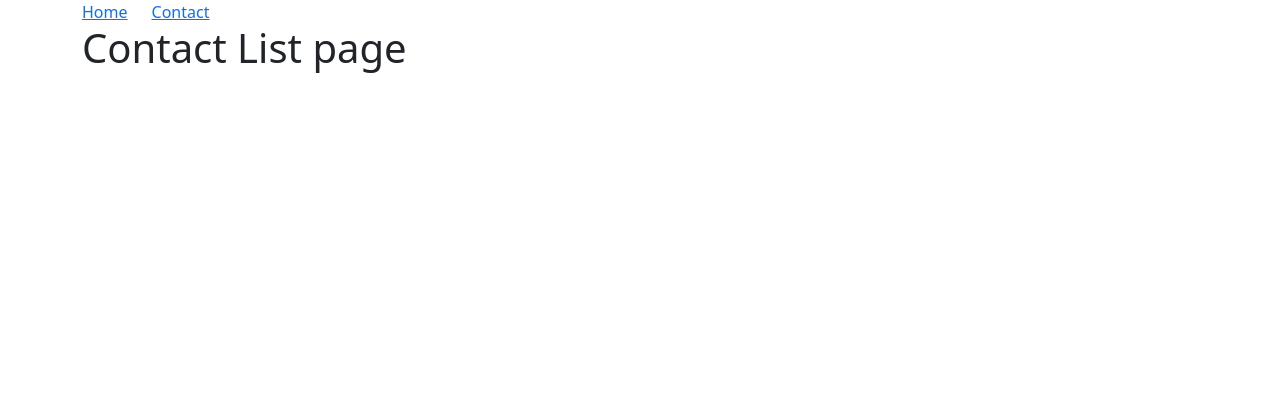
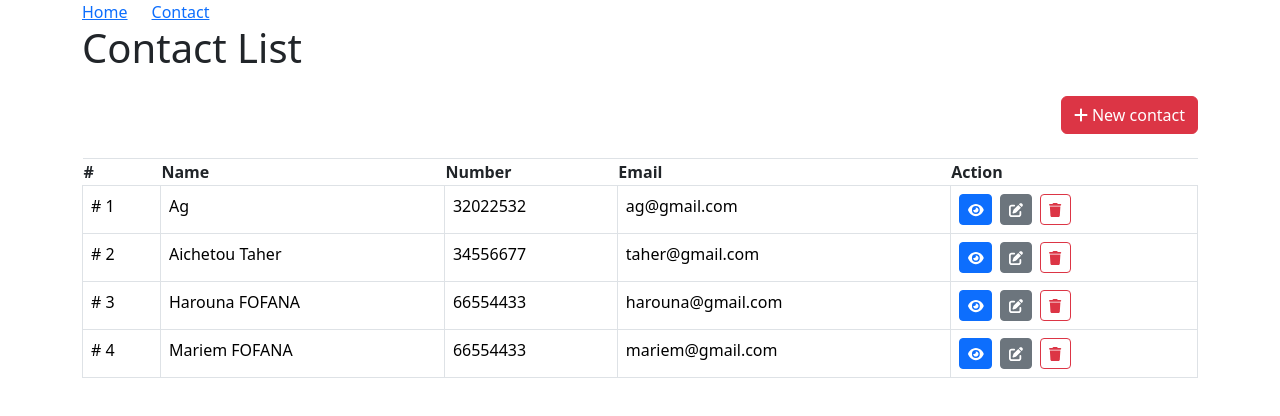
Before and after one commit to shyshasy/live-conding-contact-vuejs, a Vue app: page /contact in a window 1280 px wide. Shown: the top 416 px of the page. Built offline with nearby package versions, Linux system fonts and the light colour scheme.

Commit message:
Adding contact list

```diff
--- a/package.json
+++ b/package.json
@@ -9,6 +9,11 @@
     "preview": "vite preview"
   },
   "dependencies": {
+    "@fortawesome/fontawesome-svg-core": "^6.6.0",
+    "@fortawesome/free-brands-svg-icons": "^6.6.0",
+    "@fortawesome/free-regular-svg-icons": "^6.6.0",
+    "@fortawesome/free-solid-svg-icons": "^6.6.0",
+    "@fortawesome/vue-fontawesome": "^3.0.0-5",
     "bootstrap": "^5.3.3",
     "pinia": "^2.2.2",
     "vue": "^3.4.37",
--- /dev/null
+++ b/src/components/CustomButton.vue
@@ -0,0 +1,40 @@
+<script setup>
+defineProps({
+  customClass: String,
+  title: String,
+  icon: {
+    require: false,
+    default: null,
+    type: String,
+  },
+  isLink: {
+    require: true,
+    default: false,
+    type: Boolean,
+  },
+  route: {
+    require: false,
+    default: null,
+    type: String,
+  },
+});
+</script>
+
+<template>
+  <span>
+    <router-link :to="route" :class="customClass"  v-if="isLink && route">
+      <i :class="icon" v-if="icon"></i>
+      {{ title }}
+    </router-link>
+
+    <button :class="customClass" v-else>
+      <i :class="icon" v-if="icon"></i>
+      {{ title }}
+    </button>
+
+
+  </span>
+</template>
+
+<style scoped>
+</style>
--- a/src/main.js
+++ b/src/main.js
@@ -6,10 +6,24 @@ import router from '@router'
 import { createApp } from 'vue'
 import { createPinia } from 'pinia'
 import App from './App.vue'
+import CustomButton from '@/components/CustomButton.vue'
 
 const pinia = createPinia()
 const app = createApp(App)
 
+import { library } from "@fortawesome/fontawesome-svg-core";
+import { FontAwesomeIcon } from "@fortawesome/vue-fontawesome";
+import { fas } from '@fortawesome/free-solid-svg-icons'
+library.add(fas);
+import { fab } from '@fortawesome/free-brands-svg-icons';
+library.add(fab);
+import { far } from '@fortawesome/free-regular-svg-icons';
+library.add(far);
+import { dom } from "@fortawesome/fontawesome-svg-core";
+dom.watch();
+
+app.component("font-awesome-icon", FontAwesomeIcon);
+app.component('CustomBtn', CustomButton);
 app.use(pinia)
 app.use(router)
 app.mount('#app')
--- a/src/store/contactStore.js
+++ b/src/store/contactStore.js
@@ -1,9 +1,34 @@
 import { defineStore } from "pinia";
 
-const useContactStore = defineStore('contactStore', {
+export const useContactStore = defineStore('contactStore', {
     state: () => (
         {
-            contacts: [],
+            contacts: [
+                {
+                    id: 1,
+                    name: "Ag",
+                    number: "32022532",
+                    email: "ag@gmail.com"
+                },
+                {
+                    id: 2,
+                    name: "Aichetou Taher",
+                    number: "34556677",
+                    email: "taher@gmail.com"
+                },
+                {
+                    id: 3,
+                    name: "Harouna FOFANA",
+                    number: "66554433",
+                    email: "harouna@gmail.com"
+                },
+                {
+                    id: 4,
+                    name: "Mariem FOFANA",
+                    number: "66554433",
+                    email: "mariem@gmail.com"
+                }
+            ],
             currentContact: null,
             id: 0
         }
@@ -39,4 +64,4 @@ const useContactStore = defineStore('contactStore', {
             }
         }
     },
-})
+});
--- a/src/views/contact/ContactList.vue
+++ b/src/views/contact/ContactList.vue
@@ -1,8 +1,56 @@
 <script setup>
+import { useContactStore } from "@store/contactStore";
+const store = useContactStore();
 </script>
 
 <template>
-  <h1>Contact List page</h1>
+  <div>
+    <h1>Contact List</h1>
+    <div class="btn-right-action mt-4 mb-4 d-flex justify-content-end">
+      <CustomBtn
+        custom-class="btn btn-danger"
+        title="New contact"
+        icon="fas fa-plus"
+        isLink
+        route="contact/new"
+      />
+    </div>
+    <div class="contact-list-table">
+      <table class="table table-hover table-bordered">
+        <thead>
+          <th scope="col">#</th>
+          <th scope="col">Name</th>
+          <th scope="col">Number</th>
+          <th scope="col">Email</th>
+          <th scope="col">Action</th>
+        </thead>
+        <tbody>
+          <tr v-if="store.contacts.length === 0">
+            <td colspan="4">No data</td>
+          </tr>
+          <tr v-for="item in store.contacts" :key="item.id">
+            <td scope="row">{{ `# ${item.id}` }}</td>
+            <td>{{ item.name }}</td>
+            <td>{{ item.number }}</td>
+            <td>{{ item.email }}</td>
+            <td>
+              <button class="btn btn-sm btn-primary me-2">
+                <i class="fas fa-eye"></i>
+              </button>
+
+              <button class="btn btn-sm btn-secondary me-2">
+                <i class="fas fa-edit"></i>
+              </button>
+
+              <button class="btn btn-sm btn-outline-danger">
+                <i class="fas fa-trash"></i>
+              </button>
+            </td>
+          </tr>
+        </tbody>
+      </table>
+    </div>
+  </div>
 </template>
 
 <style scoped>
```
Also changed, not shown: src/components/HelloWorld.vue (deleted, +0 -43 lines), 1 other file (tests, documents, lock files or other folders).
